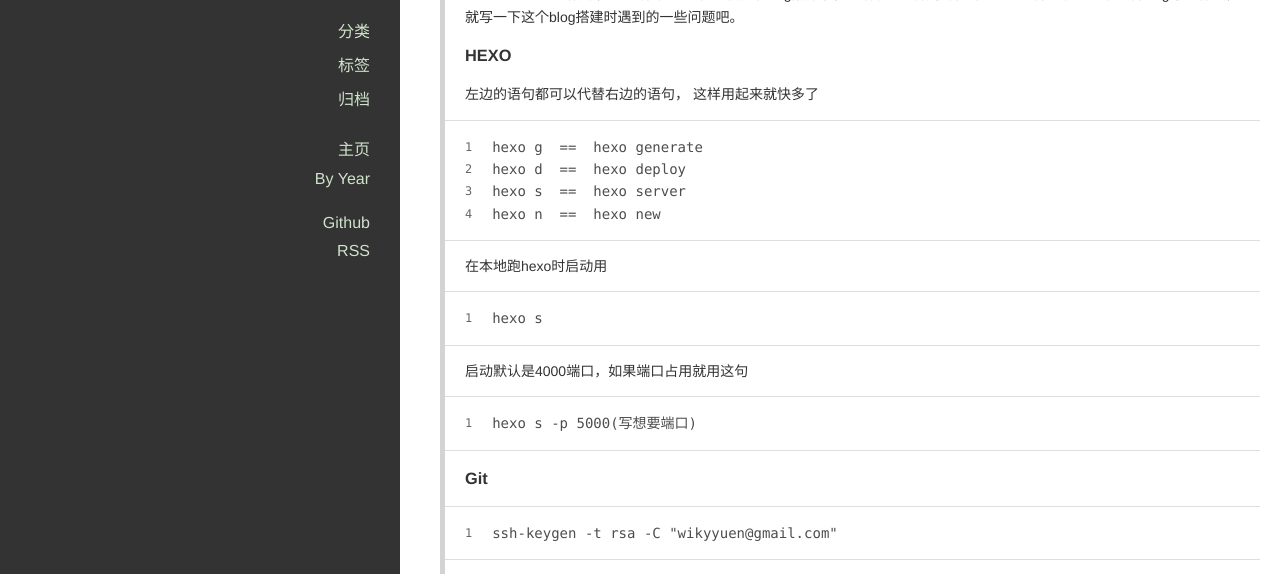
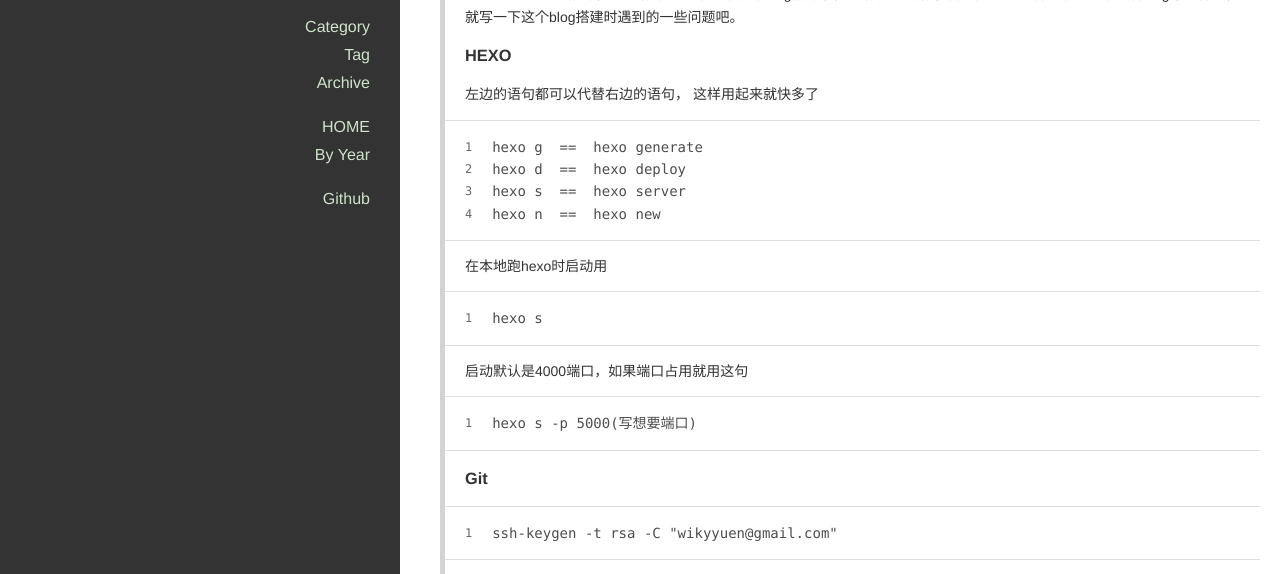
Before and after one commit to wikyyuen/taylorwiky.github.io, a plain HTML site: page archives/index.html in a window 1280 px wide. Shown: the part 226-800 px from the top of the page. Drawn offline with nearby package versions, Linux system fonts and the light colour scheme.

Commit message:
Site updated: 2016-12-03 18:30:26

```diff
--- a/archives/index.html
+++ b/archives/index.html
@@ -8,7 +8,7 @@
 
 <title>
 
-    归档
+    Archive
 
 </title>
 
@@ -82,21 +82,21 @@
 
 
               <li class="category-list-container">
-                <a href="javascript:;">分类</a>
+                <a href="javascript:;">Category</a>
 
               </li>
 
 
 
               <li class="tag-list-container">
-                <a href="javascript:;">标签</a>
+                <a href="javascript:;">Tag</a>
 
               </li>
 
 
 
               <li class="archive-list-container">
-                <a href="javascript:;">归档</a>
+                <a href="javascript:;">Archive</a>
                 <ul class="archive-list"><li class="archive-list-item"><a class="archive-list-link" href="/archives/2016/">2016</a><span class="archive-list-count">1</span></li></ul>
               </li>
 
@@ -107,7 +107,7 @@
 
 
               <li>
-                <a href="/" title="主页">主页</a>
+                <a href="/" title="HOME">HOME</a>
               </li>
 
 
@@ -127,12 +127,6 @@
               </li>
 
 
-
-              <li>
-                <a href="/atom.xml" title="RSS">RSS</a>
-              </li>
-
-
         </ul>
 
 
@@ -141,7 +135,7 @@
 
     <div class="main-content">
 
-        <div style="max-width: 2000px">
+        <div style="max-width: 1000px">
 
 
 
```
Also changed, not shown: 2016/09/22/第一个个人博客/index.html (+7 -13 lines), archives/2016/09/index.html (+6 -12 lines), archives/2016/index.html (+6 -12 lines), index.html (+5 -11 lines).
